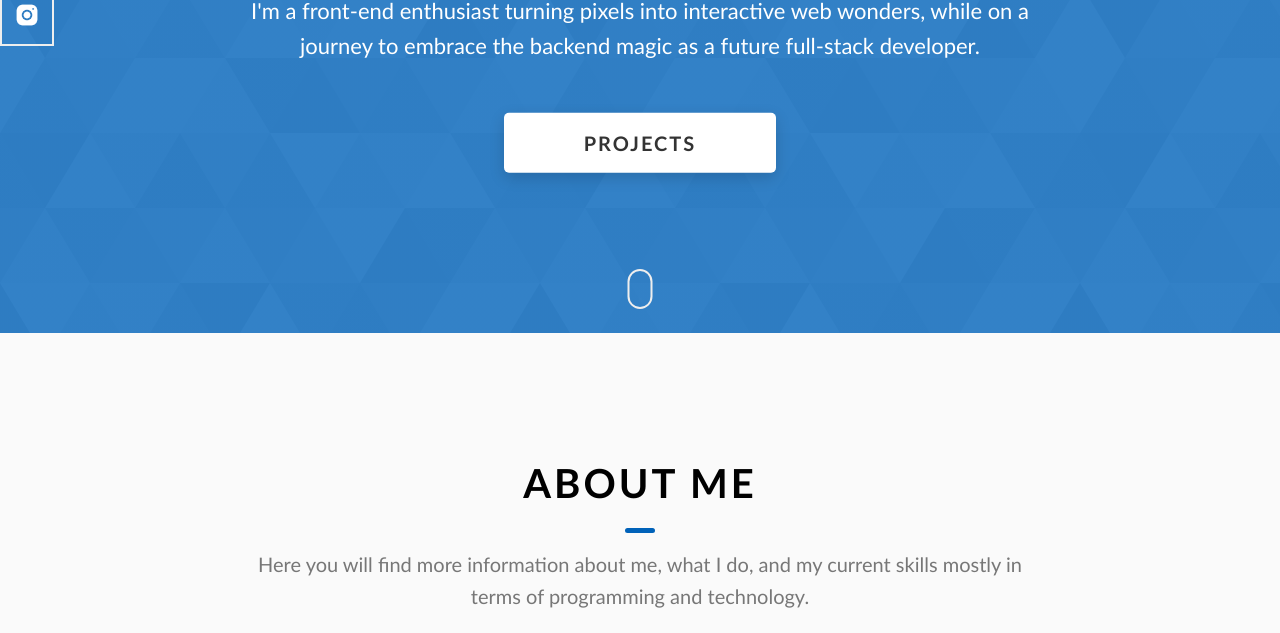
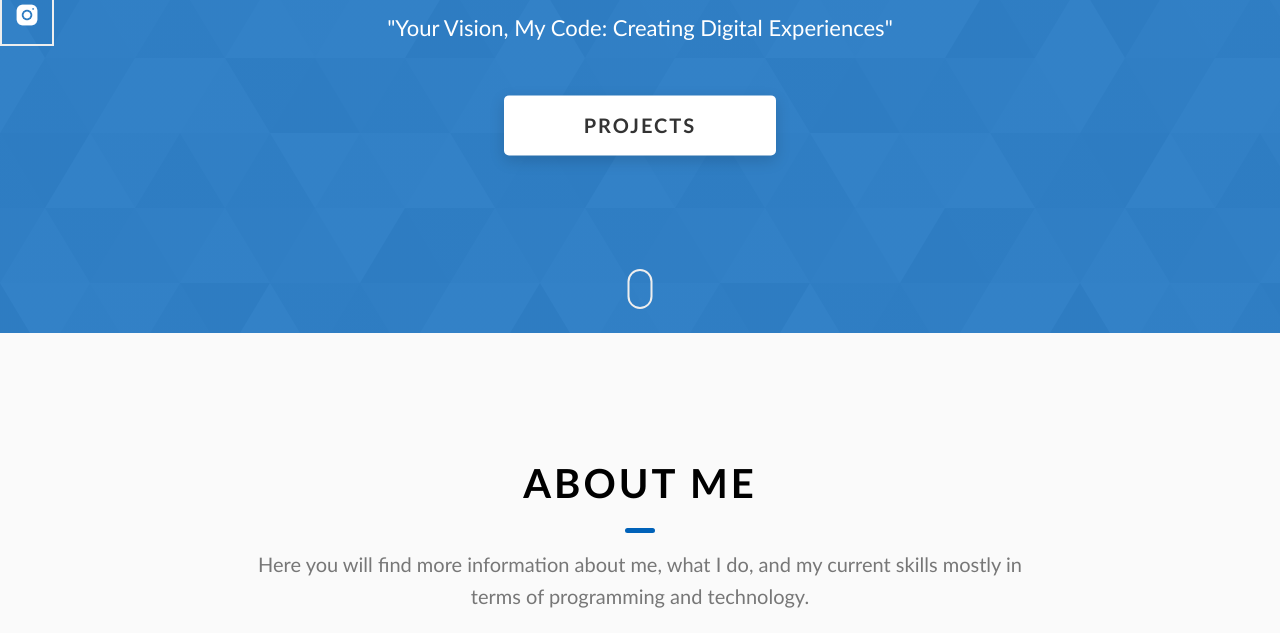
Before and after one commit to divya-gadekar28/My-Portfolio, a website: page index.html in a window 1280 px wide. Shown: the part 467-1100 px from the top of the page. Drawn offline with Linux system fonts and the light colour scheme.

Commit message:
Update index.html

```diff
--- a/index.html
+++ b/index.html
@@ -85,8 +85,7 @@
         <h1 class="heading-primary">Hi🙌,<br> My name is Divya Gadekar</h1>
         <div class="home-hero__info">
           <p class="text-primary">
-            I'm a front-end enthusiast turning pixels into interactive web wonders,
-            while on a journey to embrace the backend magic as a future full-stack developer.
+           "Your Vision, My Code: Creating Digital Experiences"
           </p>
         </div>
         <div class="home-hero__cta">
```
